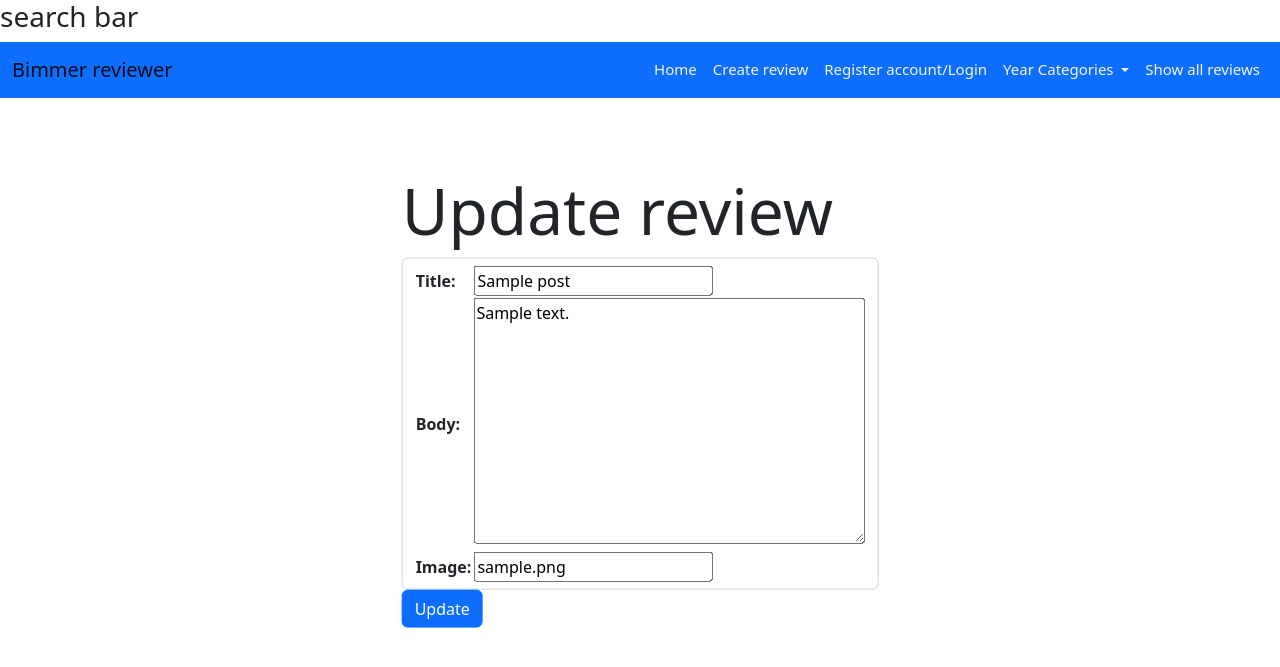
After one commit to rebahama/bimmer-reviewer, a Django app: page /update-reviews/1 in a window 1280 px wide. The commit adds this page. Shown: the top 667 px of the page. Run offline with Django 3.2, Linux system fonts and the light colour scheme; tables that the repository leaves empty hold one stand-in row (values such as "Sample post").

Commit message:
add update function to create blog

```diff
--- a/bimmerreviewer/views.py
+++ b/bimmerreviewer/views.py
@@ -1,5 +1,5 @@
 from django.shortcuts import render
-from django.views.generic import ListView, DetailView, CreateView
+from django.views.generic import ListView, DetailView, CreateView, UpdateView
 from . models import Post
 
 
@@ -17,3 +17,9 @@ class CreateReview(CreateView):
     model = Post
     template_name = 'create-review.html'
     fields = '__all__'
+
+
+class UpdateReview(UpdateView):
+    model = Post
+    template_name = 'update-review.html'
+    fields = ['title', 'body', 'image']
--- a/templates/home.html
+++ b/templates/home.html
@@ -14,6 +14,7 @@
               <h5 class="card-title">{{post.title}}</h5>
               <p class="card-text"> {{post.body}} </p>
               <a href="{% url 'detail-review' post.pk %}"> <p class="card-text"><small class="text-muted">By {{post.author}} </small></p> </a>
+              <a href="{% url 'update-review' post.pk %}">Update</a>
             </div>
           </div>
     </div>
--- /dev/null
+++ b/templates/update-review.html
@@ -0,0 +1,21 @@
+{% extends 'base.html' %}
+{% block content %}
+
+
+<div class="position-absolute top-50 start-50 translate-middle">
+    <h3 class="display-3"> Update review</h3>
+    <div class="form-group">
+        <table class="form-control">
+            <form method="POST" enctype="multipart/form-data">
+                {%csrf_token%}
+                {{form.as_table}}
+        </table>
+        <button class="btn btn-primary"> Update </button>
+        </form>
+    </div>
+</div>
+
+
+
+
+{% endblock %}
--- a/thereviewer/urls.py
+++ b/thereviewer/urls.py
@@ -22,4 +22,5 @@ urlpatterns = [
     path('', views.Firstview.as_view(), name='home'),
     path('review/<int:pk>', views.DetailReview.as_view(), name='detail-review'),
     path('create-reviews/', views.CreateReview.as_view(), name='create-review'),
+    path('update-reviews/<int:pk>', views.UpdateReview.as_view(), name='update-review'),
 ]
```
Also changed, not shown: templates/create-review.html (+13 -4 lines), bimmerreviewer/models.py (line endings or trailing spaces), static/css/style.css (line endings or trailing spaces).
